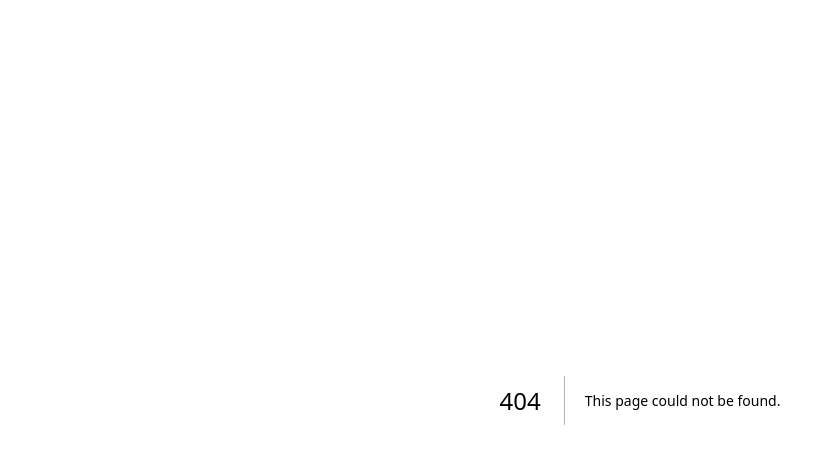
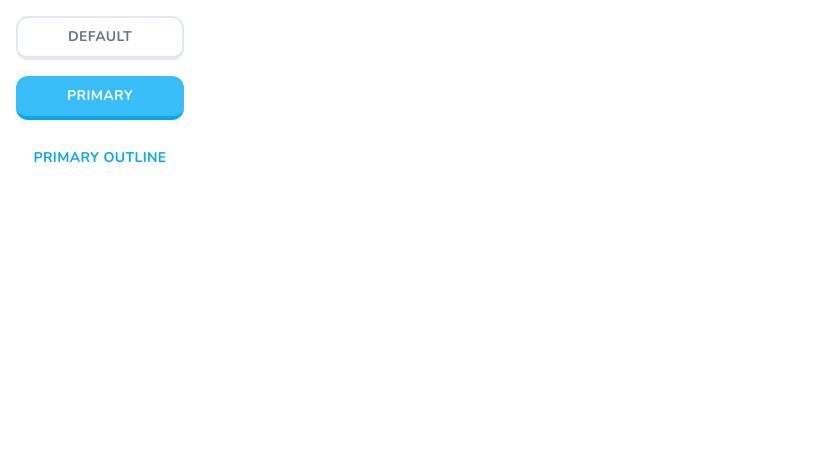
Before and after one commit to DmitriyAngve/my-lingo, a Next.js app: page /buttons in a window 1280 px wide. Before the commit this address had no page. Shown: the top 464 px of the page, without its empty margins (0-827 px from the left). Built offline with nearby package versions, Linux system fonts and the light colour scheme.

Commit message:
feat: buttons

```diff
--- /dev/null
+++ b/app/buttons/page.tsx
@@ -0,0 +1,13 @@
+import { Button } from "@/components/ui/button";
+
+const ButtonsPage = () => {
+  return (
+    <div className="p-4 space-y-4 flex flex-col max-w-[200px]">
+      <Button>Default</Button>
+      <Button variant="primary">Primary</Button>
+      <Button variant="primaryOutline">Primary Outline</Button>
+    </div>
+  );
+};
+
+export default ButtonsPage;
--- a/app/layout.tsx
+++ b/app/layout.tsx
@@ -1,8 +1,8 @@
 import type { Metadata } from "next";
-import { Inter } from "next/font/google";
+import { Nunito } from "next/font/google";
 import "./globals.css";
 
-const inter = Inter({ subsets: ["latin"] });
+const font = Nunito({ subsets: ["latin"] });
 
 export const metadata: Metadata = {
   title: "Create Next App",
@@ -16,7 +16,7 @@
 }>) {
   return (
     <html lang="en">
-      <body className={inter.className}>{children}</body>
+      <body className={font.className}>{children}</body>
     </html>
   );
 }
--- a/app/page.tsx
+++ b/app/page.tsx
@@ -1,113 +1,11 @@
-import Image from "next/image";
+import { Button } from "@/components/ui/button";
 
 export default function Home() {
   return (
-    <main className="flex min-h-screen flex-col items-center justify-between p-24">
-      <div className="z-10 max-w-5xl w-full items-center justify-between font-mono text-sm lg:flex">
-        <p className="fixed left-0 top-0 flex w-full justify-center border-b border-gray-300 bg-gradient-to-b from-zinc-200 pb-6 pt-8 backdrop-blur-2xl dark:border-neutral-800 dark:bg-zinc-800/30 dark:from-inherit lg:static lg:w-auto  lg:rounded-xl lg:border lg:bg-gray-200 lg:p-4 lg:dark:bg-zinc-800/30">
-          Get started by editing&nbsp;
-          <code className="font-mono font-bold">app/page.tsx</code>
-        </p>
-        <div className="fixed bottom-0 left-0 flex h-48 w-full items-end justify-center bg-gradient-to-t from-white via-white dark:from-black dark:via-black lg:static lg:h-auto lg:w-auto lg:bg-none">
-          <a
-            className="pointer-events-none flex place-items-center gap-2 p-8 lg:pointer-events-auto lg:p-0"
-            href="https://vercel.com?utm_source=create-next-app&utm_medium=appdir-template&utm_campaign=create-next-app"
-            target="_blank"
-            rel="noopener noreferrer"
-          >
-            By{" "}
-            <Image
-              src="/vercel.svg"
-              alt="Vercel Logo"
-              className="dark:invert"
-              width={100}
-              height={24}
-              priority
-            />
-          </a>
-        </div>
-      </div>
-
-      <div className="relative flex place-items-center before:absolute before:h-[300px] before:w-full sm:before:w-[480px] before:-translate-x-1/2 before:rounded-full before:bg-gradient-radial before:from-white before:to-transparent before:blur-2xl before:content-[''] after:absolute after:-z-20 after:h-[180px] after:w-full sm:after:w-[240px] after:translate-x-1/3 after:bg-gradient-conic after:from-sky-200 after:via-blue-200 after:blur-2xl after:content-[''] before:dark:bg-gradient-to-br before:dark:from-transparent before:dark:to-blue-700 before:dark:opacity-10 after:dark:from-sky-900 after:dark:via-[#0141ff] after:dark:opacity-40 before:lg:h-[360px] z-[-1]">
-        <Image
-          className="relative dark:drop-shadow-[0_0_0.3rem_#ffffff70] dark:invert"
-          src="/next.svg"
-          alt="Next.js Logo"
-          width={180}
-          height={37}
-          priority
-        />
-      </div>
-
-      <div className="mb-32 grid text-center lg:max-w-5xl lg:w-full lg:mb-0 lg:grid-cols-4 lg:text-left">
-        <a
-          href="https://nextjs.org/docs?utm_source=create-next-app&utm_medium=appdir-template&utm_campaign=create-next-app"
-          className="group rounded-lg border border-transparent px-5 py-4 transition-colors hover:border-gray-300 hover:bg-gray-100 hover:dark:border-neutral-700 hover:dark:bg-neutral-800/30"
-          target="_blank"
-          rel="noopener noreferrer"
-        >
-          <h2 className={`mb-3 text-2xl font-semibold`}>
-            Docs{" "}
-            <span className="inline-block transition-transform group-hover:translate-x-1 motion-reduce:transform-none">
-              -&gt;
-            </span>
-          </h2>
-          <p className={`m-0 max-w-[30ch] text-sm opacity-50`}>
-            Find in-depth information about Next.js features and API.
-          </p>
-        </a>
-
-        <a
-          href="https://nextjs.org/learn?utm_source=create-next-app&utm_medium=appdir-template-tw&utm_campaign=create-next-app"
-          className="group rounded-lg border border-transparent px-5 py-4 transition-colors hover:border-gray-300 hover:bg-gray-100 hover:dark:border-neutral-700 hover:dark:bg-neutral-800/30"
-          target="_blank"
-          rel="noopener noreferrer"
-        >
-          <h2 className={`mb-3 text-2xl font-semibold`}>
-            Learn{" "}
-            <span className="inline-block transition-transform group-hover:translate-x-1 motion-reduce:transform-none">
-              -&gt;
-            </span>
-          </h2>
-          <p className={`m-0 max-w-[30ch] text-sm opacity-50`}>
-            Learn about Next.js in an interactive course with&nbsp;quizzes!
-          </p>
-        </a>
-
-        <a
-          href="https://vercel.com/templates?framework=next.js&utm_source=create-next-app&utm_medium=appdir-template&utm_campaign=create-next-app"
-          className="group rounded-lg border border-transparent px-5 py-4 transition-colors hover:border-gray-300 hover:bg-gray-100 hover:dark:border-neutral-700 hover:dark:bg-neutral-800/30"
-          target="_blank"
-          rel="noopener noreferrer"
-        >
-          <h2 className={`mb-3 text-2xl font-semibold`}>
-            Templates{" "}
-            <span className="inline-block transition-transform group-hover:translate-x-1 motion-reduce:transform-none">
-              -&gt;
-            </span>
-          </h2>
-          <p className={`m-0 max-w-[30ch] text-sm opacity-50`}>
-            Explore starter templates for Next.js.
-          </p>
-        </a>
-
-        <a
-          href="https://vercel.com/new?utm_source=create-next-app&utm_medium=appdir-template&utm_campaign=create-next-app"
-          className="group rounded-lg border border-transparent px-5 py-4 transition-colors hover:border-gray-300 hover:bg-gray-100 hover:dark:border-neutral-700 hover:dark:bg-neutral-800/30"
-          target="_blank"
-          rel="noopener noreferrer"
-        >
-          <h2 className={`mb-3 text-2xl font-semibold`}>
-            Deploy{" "}
-            <span className="inline-block transition-transform group-hover:translate-x-1 motion-reduce:transform-none">
-              -&gt;
-            </span>
-          </h2>
-          <p className={`m-0 max-w-[30ch] text-sm opacity-50 text-balance`}>
-            Instantly deploy your Next.js site to a shareable URL with Vercel.
-          </p>
-        </a>
-      </div>
-    </main>
+    <div>
+      <Button size="lg" variant="destructive">
+        Click me
+      </Button>
+    </div>
   );
 }
--- /dev/null
+++ b/components/ui/button.tsx
@@ -0,0 +1,55 @@
+import * as React from "react";
+import { Slot } from "@radix-ui/react-slot";
+import { cva, type VariantProps } from "class-variance-authority";
+
+import { cn } from "@/lib/utils";
+
+const buttonVariants = cva(
+  "inline-flex items-center justify-center whitespace-nowrap rounded-xl text-sm font-bold ring-offset-background transition-colors focus-visible:outline-none focus-visible:ring-2 focus-visible:ring-ring focus-visible:ring-offset-2 disabled:pointer-events-none disabled:opacity-50 uppercase tracking-wide",
+  {
+    variants: {
+      variant: {
+        default:
+          // add same 3d effect on Buttons
+          "bg-white text-black border-slate-200 border-2 border-b-4 active:border-b-2 hover:bg-slate-100 text-slate-500",
+        // add same 3d effect on Buttons
+        primary:
+          "bg-sky-400 text-primary-foreground hover:bg-sky-400/90 border-sky-500 border-b-4 active:border-b-0",
+        primaryOutline: "bg-white text-sky-500 hover:bg-slate-100",
+      },
+      size: {
+        default: "h-11 px-4 py-2",
+        sm: "h-9 px-3",
+        lg: "h-12 px-8",
+        icon: "h-10 w-10",
+        rounded: "rounded-full",
+      },
+    },
+    defaultVariants: {
+      variant: "default",
+      size: "default",
+    },
+  }
+);
+
+export interface ButtonProps
+  extends React.ButtonHTMLAttributes<HTMLButtonElement>,
+    VariantProps<typeof buttonVariants> {
+  asChild?: boolean;
+}
+
+const Button = React.forwardRef<HTMLButtonElement, ButtonProps>(
+  ({ className, variant, size, asChild = false, ...props }, ref) => {
+    const Comp = asChild ? Slot : "button";
+    return (
+      <Comp
+        className={cn(buttonVariants({ variant, size, className }))}
+        ref={ref}
+        {...props}
+      />
+    );
+  }
+);
+Button.displayName = "Button";
+
+export { Button, buttonVariants };
--- a/package.json
+++ b/package.json
@@ -9,6 +9,7 @@
     "lint": "next lint"
   },
   "dependencies": {
+    "@radix-ui/react-slot": "^1.0.2",
     "class-variance-authority": "^0.7.0",
     "clsx": "^2.1.0",
     "lucide-react": "^0.364.0",
```
Also changed, not shown: 1 other file (tests, documents, lock files or other folders).
